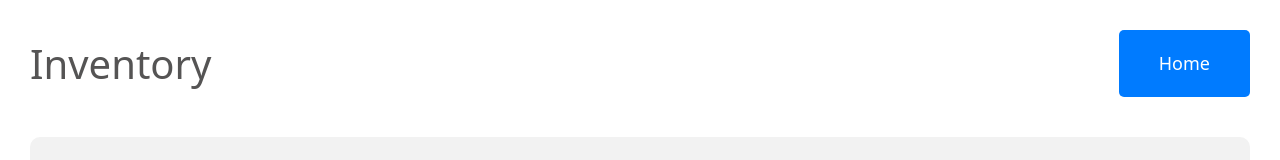
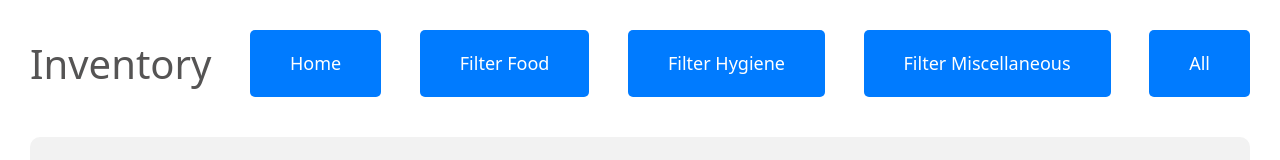
Before and after one commit to Teni17/Team8project-, a React (Vite) app in the folder client/: page /inventory-display in a window 1280 px wide. Shown: the top 160 px of the page. Built offline with nearby package versions, Linux system fonts and the light colour scheme; no server answers.

Commit message:
Added Filters

```diff
--- a/client/package.json
+++ b/client/package.json
@@ -26,6 +26,6 @@
     "postcss": "^8.4.38",
     "react-router-dom": "^6.23.1",
     "tailwindcss": "^3.4.3",
-    "vite": "^5.3.1"
+    "vite": "^5.3.2"
   }
 }
--- a/client/src/pages/InventoryDisplay.jsx
+++ b/client/src/pages/InventoryDisplay.jsx
@@ -3,17 +3,19 @@ import InventoryDetails from '../components/InventoryDetails'
 import { useNavigate } from 'react-router-dom'
 
 const InventoryDisplay = () => {
-    const [inventory, setInventory] = useState(null)
+    const [donations, setDonations] = useState([])
+    const [filteredDonations, setFilteredDonations] = useState([])
     const navigate = useNavigate() // navigate can route the application to a specific URL
 
     useEffect(() => {
         const fetchInventory = async () => {
             try {
                 const response = await fetch('https://localhost:5050/donations')
-                const json = await response.json()
 
                 if (response.ok) {
-                    setInventory(json)
+                    const data = await response.json()
+                    setDonations(data)
+                    setFilteredDonations(data)
                 } else {
                     console.error('Failed to fetch inventory:', json)
                 }
@@ -28,16 +30,25 @@ const InventoryDisplay = () => {
     const handleHomeClick = () => {
         navigate('/home')
     }
+    const filterDonations = (category) =>{
+        const filtered = donations.filter(donation => donation.category === category)
+        setFilteredDonations(filtered)
+    }
+
 
     return (
         <div className="inventory-display">
             <div className="header">
                 <h2>Inventory</h2>
                 <button onClick={handleHomeClick}>Home</button>
+                <button onClick={() => filterDonations('Food')}>Filter Food</button>
+                <button onClick={() => filterDonations('Hygiene')}>Filter Hygiene</button>
+                <button onClick={() => filterDonations('Miscellaneous')}>Filter Miscellaneous</button>
+                <button onClick={() => setFilteredDonations(donations)}>All</button>
             </div>
             <div className="inventory-container">
                 <div className="inventory-list">
-                    {inventory && inventory.map((donation) => (
+                    {filteredDonations.map((donation) => (
                         <InventoryDetails key={donation._id} donation={donation} />
                     ))}
                 </div>
```
Also changed, not shown: 1 other file (tests, documents, lock files or other folders).
